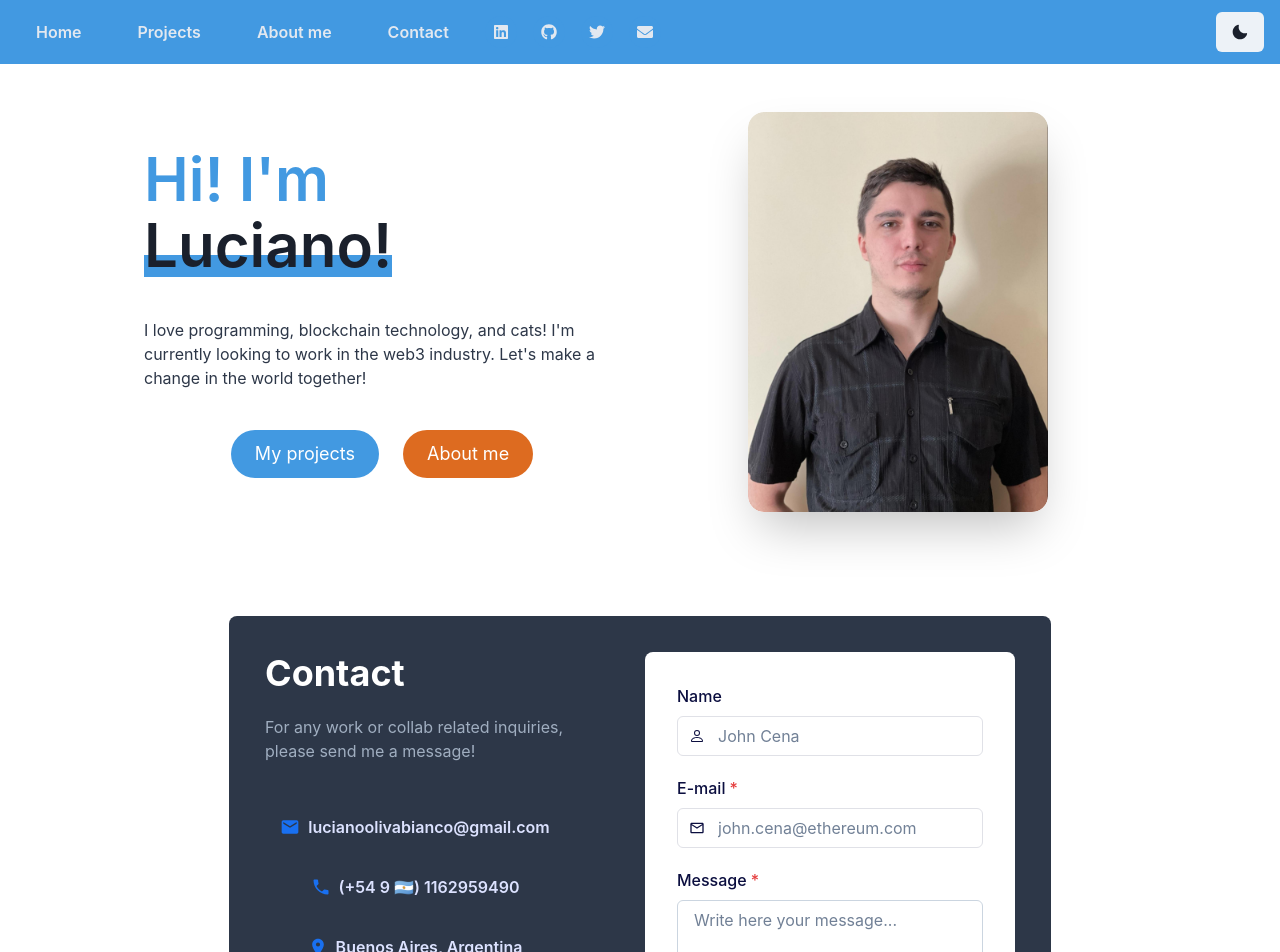
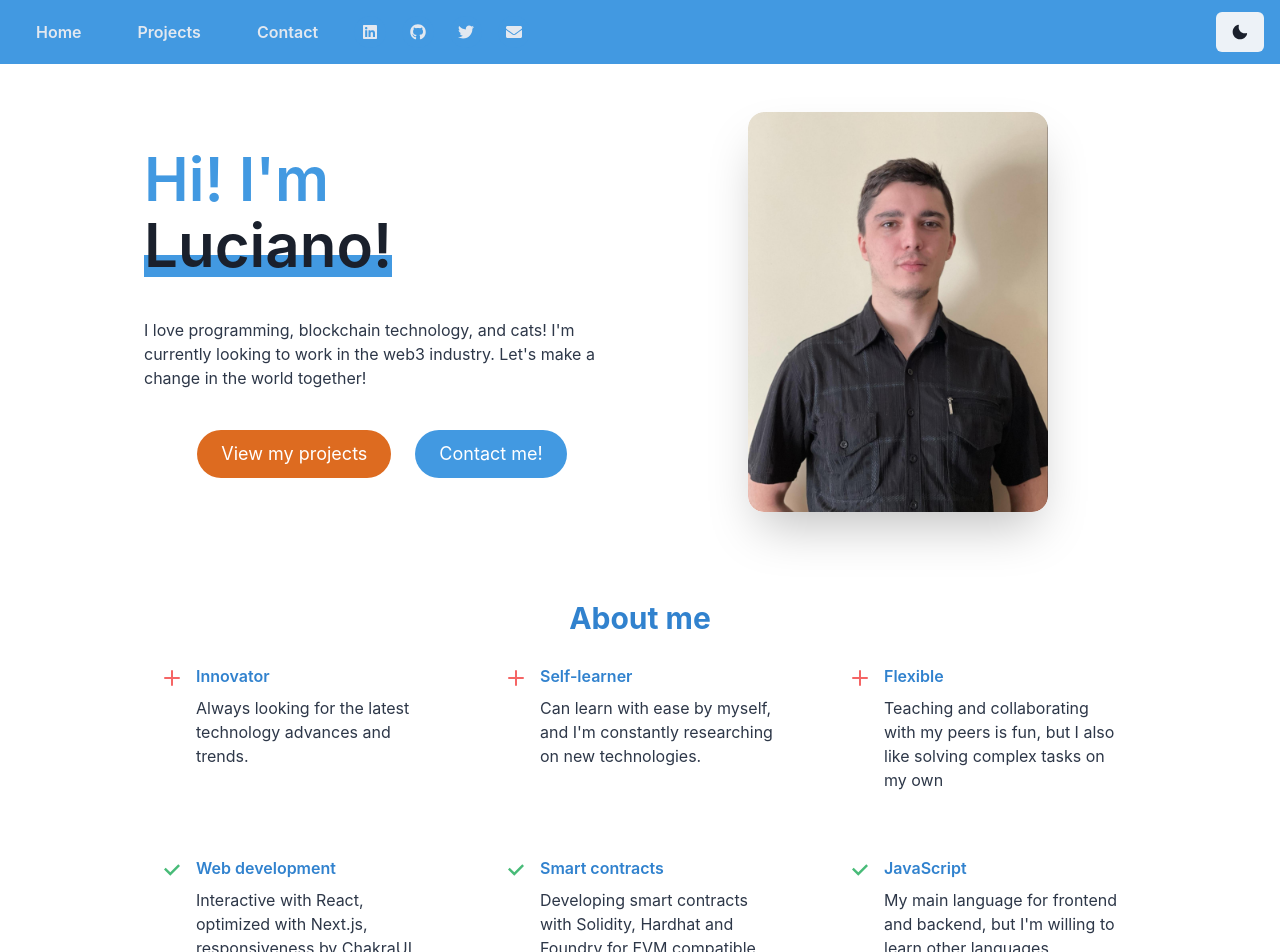
Before and after one commit to luloxi/portfolio-lulox, a Next.js app: page / in a window 1280 px wide. Shown: the top 952 px of the page. Built offline with nearby package versions, Linux system fonts and the light colour scheme.

Commit message:
Reorganized about into index and changed texts

```diff
--- a/pages/index.tsx
+++ b/pages/index.tsx
@@ -1,7 +1,9 @@
 import Head from "next/head";
-import ContactForm from "../src/components/ContactForm.jsx";
 import Hero from "../src/components/Hero";
 import { ColorModeScript } from "@chakra-ui/react";
+import AboutContent from "../src/components/AboutContent";
+import AboutCats from "../src/components/AboutCats";
+import { Container, Stack, Heading, useColorModeValue } from "@chakra-ui/react";
 
 export default function Home() {
   return (
@@ -19,7 +21,25 @@ export default function Home() {
 
       <Hero />
 
-      <ContactForm />
+      <Stack
+        spacing={4}
+        as={Container}
+        maxW={"3xl"}
+        textAlign={"center"}
+        mt={6}
+      >
+        <Heading
+          color={useColorModeValue("blue.500", "blue.300")}
+          fontSize={"3xl"}
+          mt={4}
+        >
+          About me
+        </Heading>
+      </Stack>
+      <AboutContent />
+      <AboutCats />
+
+      {/* <ContactForm /> */}
     </>
   );
 }
--- a/src/components/AboutContent.tsx
+++ b/src/components/AboutContent.tsx
@@ -9,48 +9,47 @@ import {
   useColorModeValue,
 } from "@chakra-ui/react";
 import { CheckIcon, AddIcon } from "@chakra-ui/icons";
-import { BsCursor } from "react-icons/bs";
 
 const features = [
   {
     id: 1,
     title: "Innovator",
-    text: "I'm always looking for the latest technology advances and trends.",
+    text: "Always looking for the latest technology advances and trends.",
     icon: AddIcon,
     iconColor: "red.400",
   },
   {
     id: 2,
     title: "Self-learner",
-    text: "I can learn with ease by myself, and I'm constantly researching on new technologies.",
+    text: "Can learn with ease by myself, and I'm constantly researching on new technologies.",
     icon: AddIcon,
     iconColor: "red.400",
   },
   {
     id: 3,
     title: "Flexible",
-    text: "I enjoy teaching and collaborating with my peers, and also solving complex tasks on my own",
+    text: "Teaching and collaborating with my peers is fun, but I also like solving complex tasks on my own",
     icon: AddIcon,
     iconColor: "red.400",
   },
   {
     id: 4,
     title: "Web development",
-    text: "I'm currently focused on using React and Next.js, along with ChakraUI and TailwindCSS",
+    text: "Interactive with React, optimized with Next.js, responsiveness by ChakraUI and TailwindCSS",
     icon: CheckIcon,
     iconColor: "green.400",
   },
   {
     id: 5,
     title: "Smart contracts",
-    text: "I can develop smart contracts for most blockchains with Solidity and Hardhat.",
+    text: "Developing smart contracts with Solidity, Hardhat and Foundry for EVM compatible chains",
     icon: CheckIcon,
     iconColor: "green.400",
   },
   {
     id: 6,
     title: "JavaScript",
-    text: "My main language for frontend and backend development. But I'm willing to learn new ones!",
+    text: "My main language for frontend and backend, but I'm willing to learn other languages",
     icon: CheckIcon,
     iconColor: "green.400",
   },
--- a/src/components/ContactForm.jsx
+++ b/src/components/ContactForm.jsx
@@ -99,7 +99,7 @@ export default function ContactForm() {
                     {/* Left side icons with text */}
                     <Box py={{ base: 5, sm: 5, md: 8, lg: 10 }}>
                       <VStack pl={0} spacing={3} alignItems="flex-start">
-                        <Link href="mailto:lucianoolivabianco@gmail.com">
+                        <Link href="mailto:lulox.eth@protonmail.com">
                           <Button
                             size="md"
                             height="48px"
@@ -109,7 +109,7 @@ export default function ContactForm() {
                             _hover={{ border: "2px solid #1C6FEB" }}
                             leftIcon={<MdEmail color="#1970F1" size="20px" />}
                           >
-                            lucianoolivabianco@gmail.com
+                            lulox.eth@protonmail.com
                           </Button>
                         </Link>
                         <Link href="tel:+5491162959490">
--- a/src/components/Hero.tsx
+++ b/src/components/Hero.tsx
@@ -64,28 +64,28 @@ export default function Hero() {
                 size={"lg"}
                 fontWeight={"normal"}
                 px={6}
+                color={useColorModeValue("white", "gray.100")}
+                bg={useColorModeValue("orange.500", "orange.700")}
+                transition={"background 0.5s ease"}
+                _hover={{ bg: useColorModeValue("orange.400", "orange.600") }}
+                _active={{ bg: useColorModeValue("orange.500", "orange.400") }}
+              >
+                View my projects
+              </Button>
+            </Link>
+            <Link href="contact">
+              <Button
+                rounded={"full"}
+                size={"lg"}
+                fontWeight={"normal"}
+                px={6}
                 color={"white"}
                 bg={useColorModeValue("blue.400", "blue.700")}
                 transition={"background 0.5s ease"}
                 _hover={{ bg: useColorModeValue("blue.300", "blue.600") }}
                 _active={{ bg: useColorModeValue("blue.500", "blue.400") }}
               >
-                My projects
-              </Button>
-            </Link>
-            <Link href="about">
-              <Button
-                rounded={"full"}
-                size={"lg"}
-                fontWeight={"normal"}
-                px={6}
-                color={useColorModeValue("white", "gray.100")}
-                bg={useColorModeValue("orange.500", "orange.700")}
-                transition={"background 0.5s ease"}
-                _hover={{ bg: useColorModeValue("orange.400", "orange.600") }}
-                _active={{ bg: useColorModeValue("orange.500", "orange.400") }}
-              >
-                About me
+                Contact me!
               </Button>
             </Link>
           </Stack>
--- a/src/components/NavBar.tsx
+++ b/src/components/NavBar.tsx
@@ -55,7 +55,7 @@ const SocialButton = ({
 const Links = [
   { name: "Home", href: "/" },
   { name: "Projects", href: "projects" },
-  { name: "About me", href: "about" },
+  // { name: "About me", href: "about" },
   { name: "Contact", href: "contact" },
 ];
 
```
